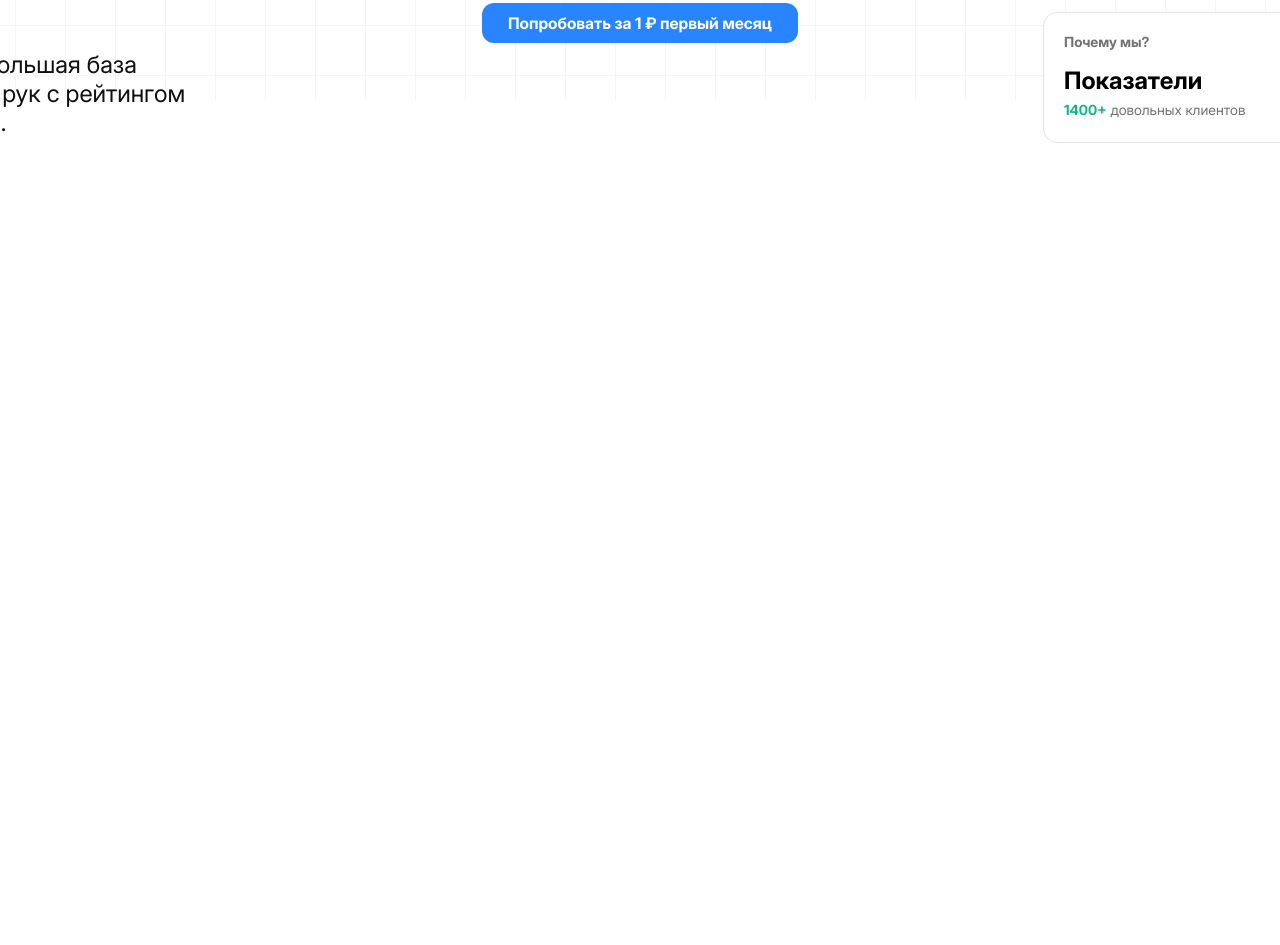
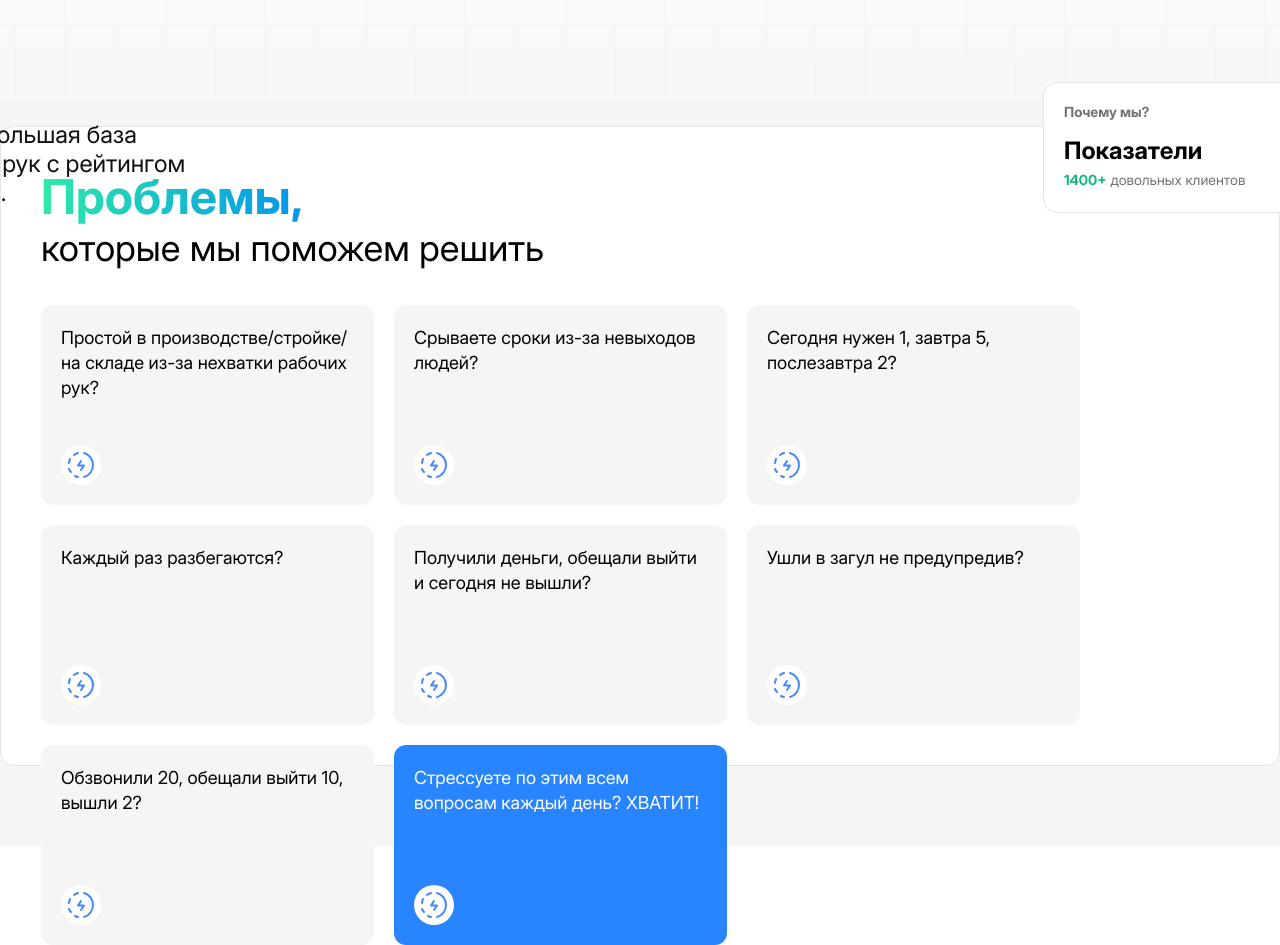
Before and after one commit to dekkud/Shift-Landing, a React (Vite) app: page / in a window 1280 px wide. Shown: the part 700-1645 px from the top of the page. Before the commit the page ends 843 px from the top, so only its background shows below. Built offline with nearby package versions, Linux system fonts and the light colour scheme.

Commit message:
designed second section, fixed first one  ( added new gradient )

```diff
--- a/src/App.jsx
+++ b/src/App.jsx
@@ -1,9 +1,11 @@
 import FirstScreen from "./sections/FirstScreen/FirstScreen"
+import Problems from "./sections/Problems/Problems"
 
 function App() {
   return (
     <>
       <FirstScreen></FirstScreen>
+      <Problems></Problems>
     </>
   )
 }
--- a/src/sections/FirstScreen/FirstScreen.jsx
+++ b/src/sections/FirstScreen/FirstScreen.jsx
@@ -14,7 +14,7 @@ const FirstScreen = () => {
 	return (
 		<>
 			<Header></Header>
-			<div className={styles.FirstScreen}>
+			<div className={styles.firstScreen}>
 				<h1>
 					<span>Соберите рабочий персонал</span>
 				</h1>
@@ -24,9 +24,10 @@ const FirstScreen = () => {
 				<h1>
 					<span className={styles.gradientText}>за 10 минут</span>
 				</h1>
+				<div className={styles.subcontainer}>
 					<div className={styles.textpoints}>
-					{points.map((label) => (
-						<div key={label} className={styles.textpoint}>
+						{points.map((label, index) => (
+							<div key={index} className={styles.textpoint}>
 								{label}
 							</div>
 						))}
@@ -41,7 +42,8 @@ const FirstScreen = () => {
 								<span className={styles.clients}>довольных клиентов</span>
 							</div>
 							<div className={styles.bottomRightInfoCardRight}>
-							<img src={CardSymbol} alt="" srcset="" />
+								<img src={CardSymbol} alt="card-symbol" />
+							</div>
 						</div>
 					</div>
 				</div>
--- a/src/sections/FirstScreen/FirstScreen.module.css
+++ b/src/sections/FirstScreen/FirstScreen.module.css
@@ -1,4 +1,4 @@
-.FirstScreen {
+.firstScreen {
 	width: 100%;
 	height: 100vh;
 	background-color: #FFFFFF;
@@ -13,6 +13,16 @@
 	align-items: center;
 	flex-direction: column;
 	padding-top: 100px
+}
+
+.subcontainer{
+	background: linear-gradient(180deg, #F5F5F500, #F5F5F5);
+	width: 100%;
+	height: 100%;
+	display: flex;
+	justify-content: center;
+	align-items: center;
+	flex-direction: column;
 }
 
 h1 {
@@ -159,4 +169,5 @@ h1 {
 	display: flex;
 	justify-content: center;
 	align-items: center;
+	object-fit: contain;
 }
--- /dev/null
+++ b/src/sections/Problems/Problems.jsx
@@ -0,0 +1,38 @@
+import styles from './Problems.module.css'
+import ProblemCardSymbol from '../../assets/2.svg'
+
+const Problems = () => {
+
+	const cardProblems = [
+		'Простой в производстве/стройке/на складе из-за нехватки рабочих рук?',
+		'Срываете сроки из-за невыходов людей?',
+		'Сегодня нужен 1, завтра 5, послезавтра 2?',
+		'Каждый раз разбегаются?',
+		'Получили деньги, обещали выйти и сегодня не вышли?',
+		'Ушли в загул не предупредив?',
+		'Обзвонили 20, обещали выйти 10, вышли 2?',
+		'Стрессуете по этим всем вопросам каждый день?  ХВАТИТ!',
+	]
+
+	return (
+		<div className={styles.problems}>
+			<div className={styles.container}>
+				<div className={styles.problemstext}>Проблемы,</div>
+				<div className={styles.solutions}>которые мы поможем решить</div>
+				<div className={styles.problemCardsBlock}>
+					{cardProblems.map((label, index) => (
+						<div key={index} className={styles.problemCard} style={{
+							backgroundColor: index === cardProblems.length - 1 ? '#2985FF' : undefined,
+							color: index === cardProblems.length - 1 ? '#FFFFFF' : undefined
+						}}>
+							<div className={styles.problemCardSubBlock}>{label}</div>
+							<img src={ProblemCardSymbol} className={styles.ProblemCardSymbol} alt="symbol" />
+						</div>
+					))}
+				</div>
+			</div>
+		</div>
+	)
+}
+
+export default Problems
--- /dev/null
+++ b/src/sections/Problems/Problems.module.css
@@ -0,0 +1,73 @@
+.problems {
+	width: 100%;
+	height: 746px;
+	display: flex;
+	justify-content: center;
+	background-color: #F5F5F5;
+}
+
+.container {
+	width: 1472px;
+	height: 640px;
+	margin-top: 26px;
+	padding: 40px 0 0 40px;
+	background-color: #FFFFFF;
+	border: 1px solid #E5E5E5;
+	border-radius: 14px;
+}
+
+.problemstext {
+	font-family: Inter;
+	font-size: 48px;
+	font-weight: 600;
+	color: #000000;
+	background: linear-gradient(90deg, #2EE9A9 0%, #008DF2 23%);
+	-webkit-background-clip: text;
+	background-clip: text;
+	-webkit-text-fill-color: transparent;
+	color: transparent;
+}
+
+.solutions {
+	font-family: Inter;
+	font-size: 36px;
+	font-weight: 400;
+}
+
+.problemCardsBlock {
+	display: flex;
+	flex-wrap: wrap;
+	column-gap: 20px;
+	row-gap: 20px;
+	margin-top: 35px;
+}
+
+.problemCard {
+	background-color: #F5F5F5;
+	border-radius: 12px;
+	padding: 20px;
+	height: 200px;
+	width: 333px;
+	display: flex;
+  flex-direction: column;
+  justify-content: space-between;
+  align-items: flex-start;
+}
+
+.problemCardSubBlock {
+  width: 100%;
+  height: auto;
+  font-family: Inter;
+  font-size: 18px;
+	line-height: 140%;
+}
+
+.ProblemCardSymbol {
+  width: 40px;
+  height: 40px;
+  background-color: white;
+  border-radius: 50%;
+  object-fit: contain;
+  padding: 5px;
+  box-sizing: border-box;
+}
```
Also changed, not shown: src/assets/2.svg (added). Lines whose indentation alone changed are shown as unchanged.
